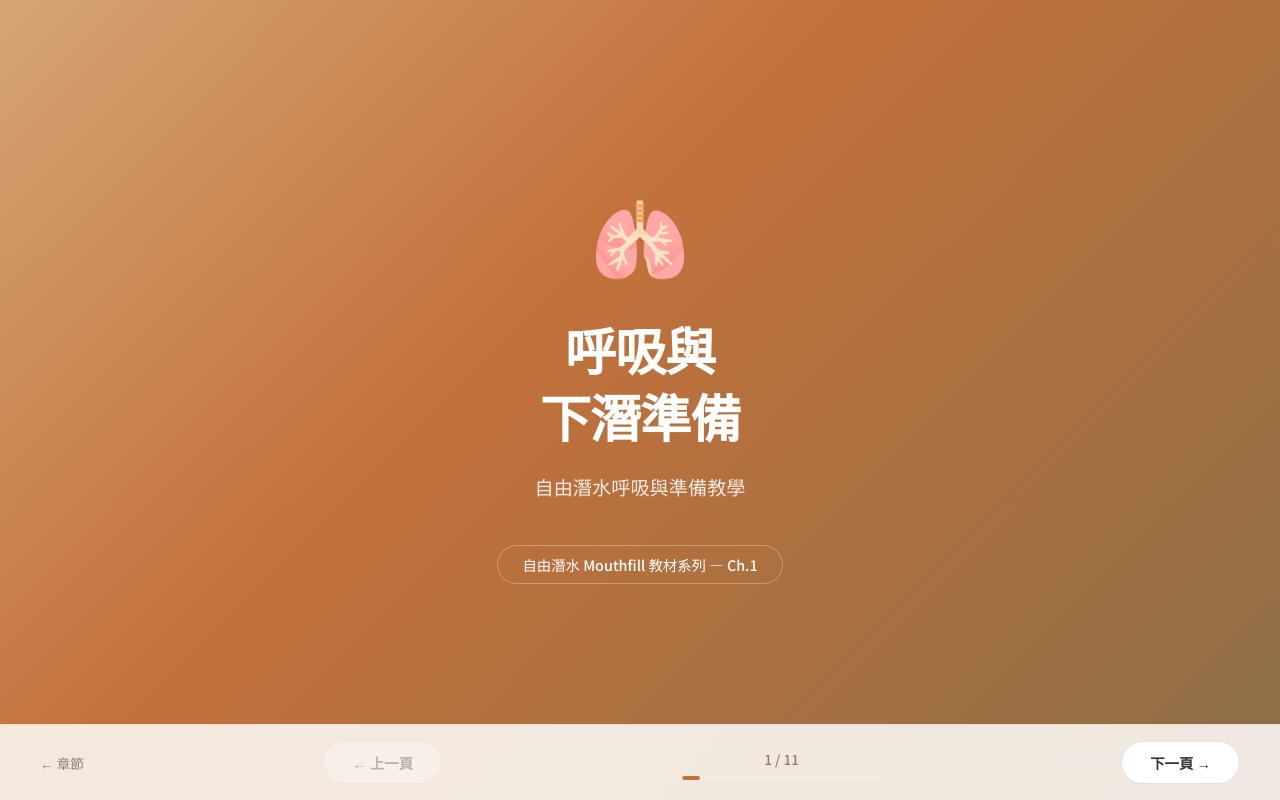
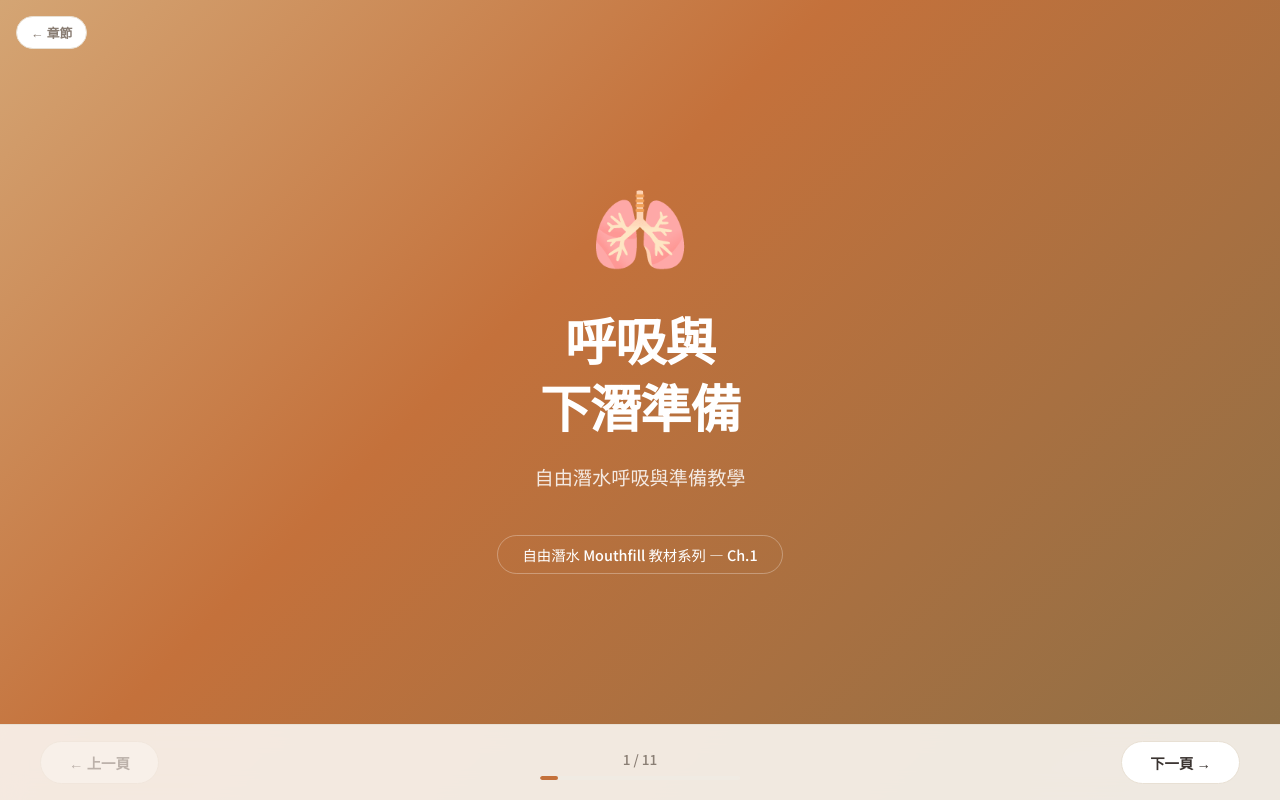
Before and after one commit to howt0539/xyuan-notes, a plain HTML site: page slides/ch1-breathing.html in a window 1280 px wide. Drawn offline with Linux system fonts and the light colour scheme.

Commit message:
fix: 修正手機簡報導航排版
- 「← 章節」移到左上角固定位置，不擠壓底部導航
- 加大底部 padding 避免內容被導航列遮住

Co-Authored-By: Claude Opus 4.6 (1M context) <noreply@anthropic.com>

```diff
--- a/slides/ch1-breathing.html
+++ b/slides/ch1-breathing.html
@@ -46,7 +46,7 @@
       flex-direction: column;
       justify-content: center;
       padding: 60px 80px;
-      padding-bottom: 100px;
+      padding-bottom: 120px;
       overflow-y: auto;
       animation: fadeIn 0.4s ease;
     }
@@ -315,7 +315,7 @@
     }
 
     @media (max-width: 900px) {
-      .slide { padding: 40px 24px; padding-bottom: 120px; }
+      .slide { padding: 40px 24px; padding-bottom: 160px; }
       .slide-cover h1 { font-size: 2rem; }
       .slide-title { font-size: 1.4rem; }
       .cards.cols-3 { grid-template-columns: 1fr; }
@@ -323,6 +323,26 @@
       .summary-grid { grid-template-columns: repeat(2, 1fr); }
       .steps { flex-direction: column; }
       .step::after { display: none; }
+    }
+
+    .back-to-index {
+      position: fixed;
+      top: 16px;
+      left: 16px;
+      z-index: 200;
+      font-size: 0.8rem;
+      font-weight: 600;
+      color: var(--text-secondary);
+      text-decoration: none;
+      background: var(--card);
+      border: 1px solid var(--card-border);
+      padding: 6px 14px;
+      border-radius: 999px;
+      transition: all 0.2s;
+    }
+    .back-to-index:hover {
+      color: var(--accent);
+      border-color: var(--accent);
     }
   </style>
 </head>
@@ -601,8 +621,8 @@
 </div>
 
 <!-- Navigation -->
+<a href="index.html" class="back-to-index">← 章節</a>
 <div class="nav">
-  <a href="index.html" style="font-size:0.85rem;color:var(--text-secondary);text-decoration:none;display:flex;align-items:center;gap:4px;" onmouseover="this.style.color='var(--accent)'" onmouseout="this.style.color='var(--text-secondary)'">← 章節</a>
   <button class="nav-btn" id="prevBtn" onclick="prev()" disabled>&larr; 上一頁</button>
   <div style="text-align:center">
     <span class="nav-progress" id="pageNum">1 / 11</span>
```
Also changed, not shown: slides/ch2-equalization.html (+23 -3 lines), slides/ch3-mouthfill.html (+23 -3 lines), slides/ch4-body-squeeze.html (+23 -3 lines), slides/ch5-safety.html (+23 -3 lines), slides/ch6-training.html (+23 -3 lines), slides/ch7-mindset.html (+23 -3 lines), slides/ch8-course.html (+23 -3 lines), slides/ch9-gear.html (+23 -3 lines).
